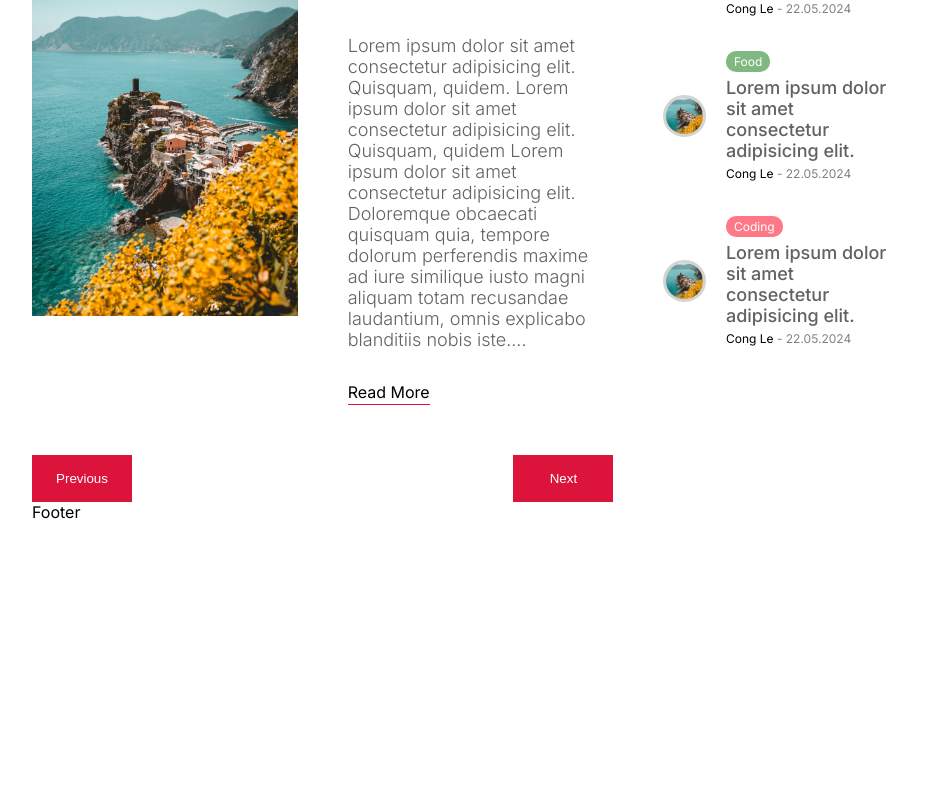
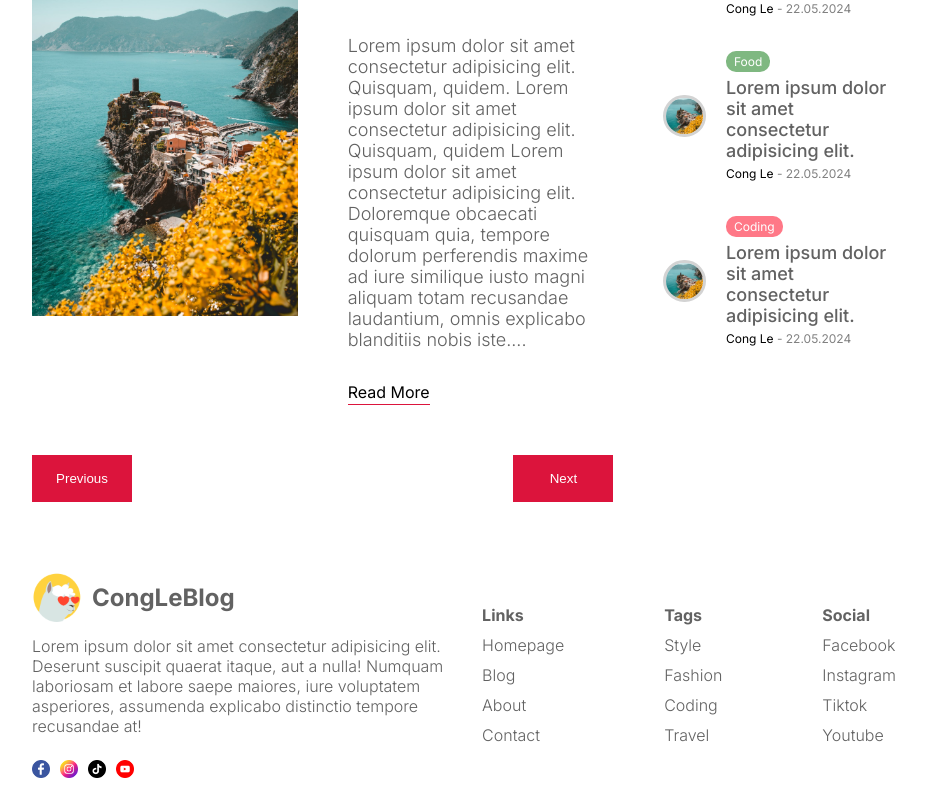
Before and after one commit to ltcong1411/blog, a Next.js app: page / in a window 1280 px wide. Shown: the part 2735-3533 px from the top of the page, without its empty margins (176-1102 px from the left). Before the commit the page ends 3257 px from the top, so only its background shows below. Built offline with nearby package versions, Linux system fonts and the light colour scheme.

Commit message:
Footer Component Design

```diff
--- a/src/components/card/card.module.css
+++ b/src/components/card/card.module.css
@@ -5,24 +5,24 @@
     gap: 50px;
 }
 
-.imageContainer{
+.imageContainer {
     flex: 1;
     height: 350px;
     position: relative;
 }
 
-.image{
+.image {
     object-fit: cover;
 }
 
-.textContainer{
+.textContainer {
     flex: 1;
     display: flex;
     flex-direction: column;
     gap: 30px;
 }
 
-.date{
+.date {
     color: gray;
 }
 
@@ -31,14 +31,20 @@
     font-weight: 500;
 }
 
-.desc{
+.desc {
     font-size: 18px;
     font-weight: 300;
     color: var(--softTextColor);
 }
 
-.link{
+.link {
     border-bottom: 1px solid crimson;
     width: max-content;
     padding: 2px 0px;
 }
+
+@media screen and (max-width: 1024px) {
+    .imageContainer {
+        display: none;
+    }
+}
--- a/src/components/footer/Footer.jsx
+++ b/src/components/footer/Footer.jsx
@@ -1,9 +1,50 @@
 import React from "react";
 import styles from "./footer.module.css"
+import Image from "next/image"
+import Link from "next/link"
 
 const Footer = () => {
     return (
-        <div className={styles.container}>Footer</div>
+        <div className={styles.container}>
+            <div className={styles.info}>
+                <div className={styles.logo}>
+                    <Image src="/logo.png" alt="congle blog" width={50} height={50} />
+                    <h1 className={styles.logoText}>CongLeBlog</h1>
+                </div>
+                <p className={styles.desc}>
+                    Lorem ipsum dolor sit amet consectetur adipisicing elit. Deserunt suscipit quaerat itaque, aut a nulla! Numquam laboriosam et labore saepe maiores, iure voluptatem asperiores, assumenda explicabo distinctio tempore recusandae at!
+                </p>
+                <div className={styles.icons}>
+                    <Image src="/facebook.png" alt="facebook" width={18} height={18} />
+                    <Image src="/instagram.png" alt="instagram" width={18} height={18} />
+                    <Image src="/tiktok.png" alt="tiktok" width={18} height={18} />
+                    <Image src="/youtube.png" alt="youtube" width={18} height={18} />
+                </div>
+            </div>
+            <div className={styles.links}>
+                <div className={styles.link}>
+                    <span className={styles.linkTitle}>Links</span>
+                    <Link href="/">Homepage</Link>
+                    <Link href="/">Blog</Link>
+                    <Link href="/">About</Link>
+                    <Link href="/">Contact</Link>
+                </div>
+                <div className={styles.link}>
+                    <span className={styles.linkTitle}>Tags</span>
+                    <Link href="/">Style</Link>
+                    <Link href="/">Fashion</Link>
+                    <Link href="/">Coding</Link>
+                    <Link href="/">Travel</Link>
+                </div>
+                <div className={styles.link}>
+                    <span className={styles.linkTitle}>Social</span>
+                    <Link href="/">Facebook</Link>
+                    <Link href="/">Instagram</Link>
+                    <Link href="/">Tiktok</Link>
+                    <Link href="/">Youtube</Link>
+                </div>
+            </div>
+        </div>
     )
 }
 
--- a/src/components/footer/footer.module.css
+++ b/src/components/footer/footer.module.css
@@ -1,2 +1,78 @@
 .container {
+    margin-top: 50px;
+    padding: 20px 0px;
+    display: flex;
+    align-items: center;
+    justify-content: space-between;
+    color: var(--softTextColor);
 }
+
+.info {
+    flex: 1;
+    display: flex;
+    flex-direction: column;
+    gap: 14px;
+}
+
+.logo {
+    display: flex;
+    align-items: center;
+    gap: 10px;
+}
+
+.logoText {
+    font-size: 24px;
+}
+
+.desc {
+    font-weight: 300;
+}
+
+.icons {
+    margin-top: 10px;
+    display: flex;
+    gap: 10px;
+}
+
+.links {
+    flex: 1;
+    display: flex;
+    justify-content: flex-end;
+    gap: 100px;
+}
+
+.link {
+    display: flex;
+    flex-direction: column;
+    gap: 10px;
+    font-weight: 300;
+}
+
+.linkTitle {
+    font-weight: bold;
+}
+
+@media screen and (max-width: 1024px) {
+    .links {
+        gap: 50px;
+    }
+}
+
+@media screen and (max-width: 768px) {
+    .container {
+        flex-direction: column;
+        gap: 30px;
+    }
+
+    .links {
+        width: 100%;
+        justify-content: space-between;
+    }
+}
+
+
+@media screen and (max-width: 640px) {
+    .links {
+        font-size: 14px;
+    }
+}
--- a/src/components/menu/menu.module.css
+++ b/src/components/menu/menu.module.css
@@ -12,3 +12,9 @@
 .title{
     font-size: 28px;
 }
+
+@media screen and (max-width: 1024px) {
+    .container {
+        display: none;
+    }
+}
```
